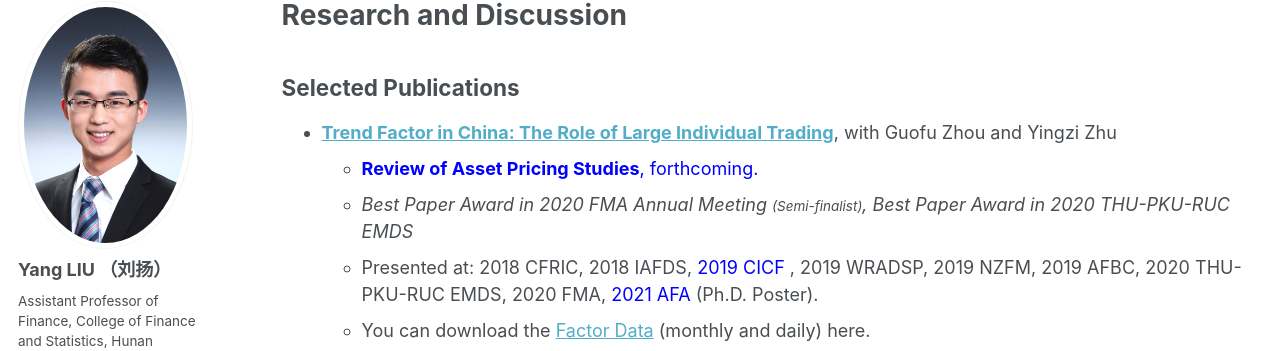
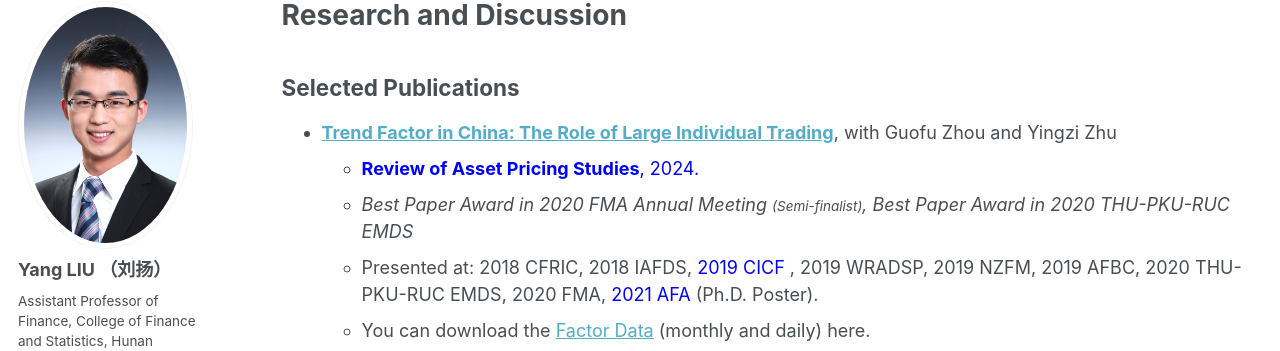
Before and after one commit to yangliu-finance/yangliu-finance.github.io, a Jekyll site: the page built from _pages/research.md, in a window 1280 px wide and 900 px high. Shown: the part 117-468 px from the top of the window. Built offline with Jekyll 4.4.1, drawn with Linux system fonts in a browser that asks for light colours.

Commit message:
Update research.md

```diff
--- a/_pages/research.md
+++ b/_pages/research.md
@@ -11,7 +11,7 @@ Selected Publications
 ------
 
 + **[Trend Factor in China: The Role of Large Individual Trading](https://ssrn.com/abstract=3402038)**, with Guofu Zhou and Yingzi Zhu
-  + **<font color="blue">Review of Asset Pricing Studies</font>**<font color="blue">, forthcoming.</font>
+  + **<font color="blue">Review of Asset Pricing Studies</font>**<font color="blue">, 2024.</font>
   + *Best Paper Award in 2020 FMA Annual Meeting <small>(Semi-finalist)</small>, Best Paper Award in 2020 THU-PKU-RUC EMDS*
   + Presented at: 2018 CFRIC, 2018 IAFDS, <font color="blue"> 2019 CICF </font>, 2019 WRADSP, 2019 NZFM, 2019 AFBC, 2020 THU-PKU-RUC EMDS, 2020 FMA, <font color="blue"> 2021 AFA </font> (Ph.D. Poster).
   + You can download the [Factor Data](https://yangliu-finance.github.io/files/LZZ4_TrendFactor_Monthly&Daily.xls) (monthly and daily) here.
```
